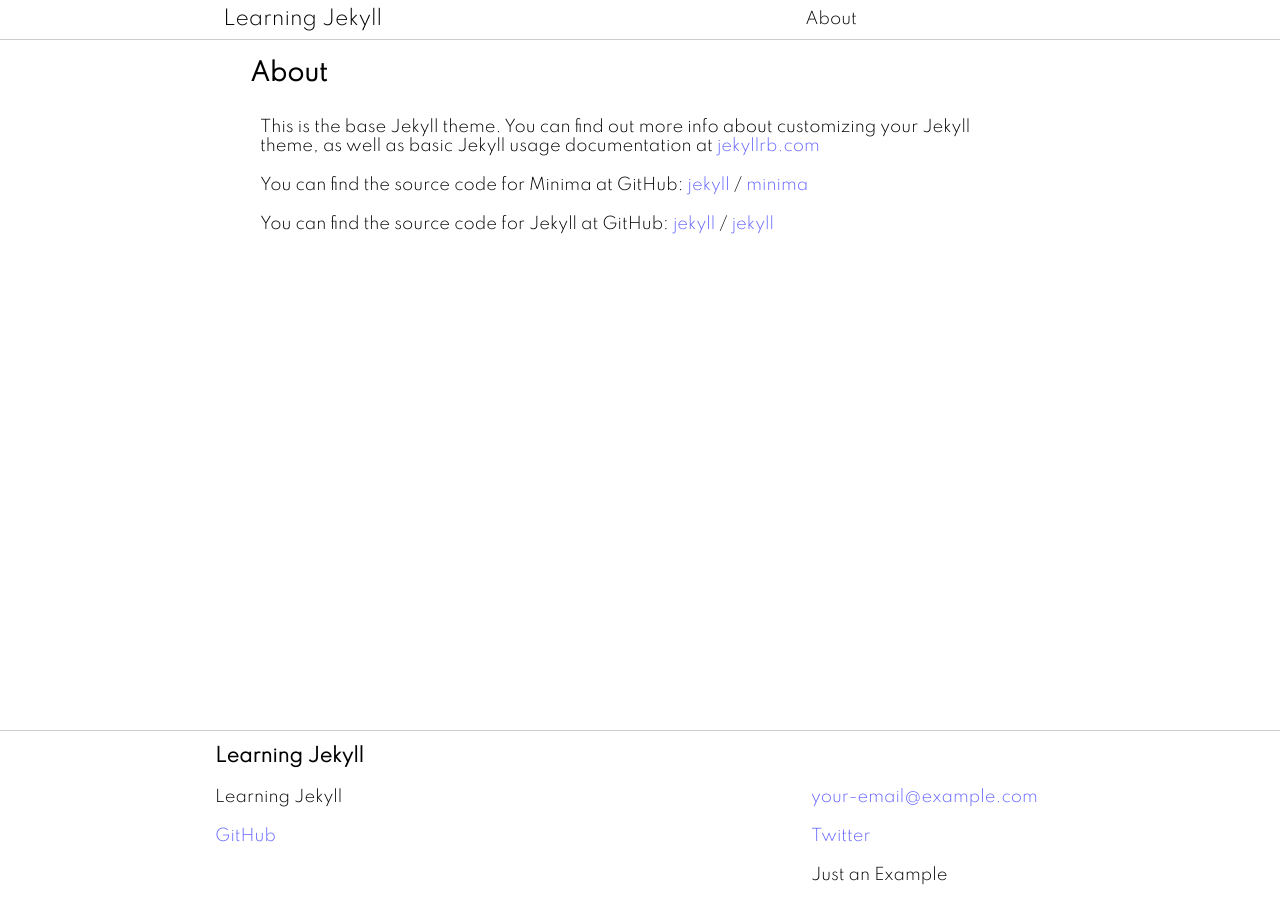
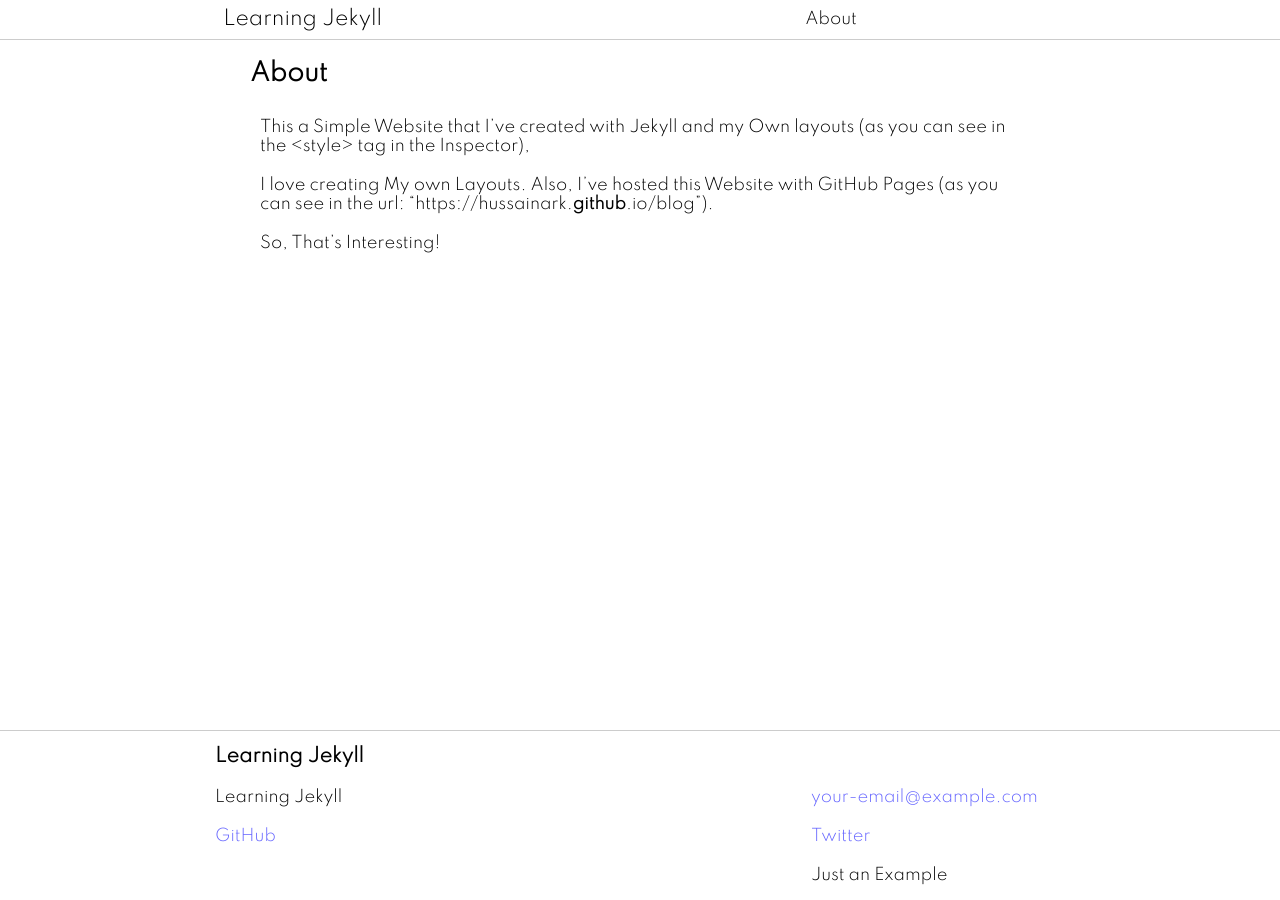
Before and after one commit to HussainARK/blog, a Jekyll site: the page built from about.markdown, in a window 1280 px wide. Built offline with Jekyll 4.4.1, drawn with Linux system fonts in a browser that asks for light colours.

Commit message:
Edited the About Page

```diff
--- a/about.markdown
+++ b/about.markdown
@@ -4,15 +4,8 @@ title: About
 permalink: /about/
 ---
 
-This is the base Jekyll theme. You can find out more info about customizing your Jekyll theme, as well as basic Jekyll usage documentation at [jekyllrb.com](https://jekyllrb.com/)
+This a Simple Website that I've created with Jekyll and my Own layouts (as you can see in the &lt;style&gt; tag in the Inspector),
 
-You can find the source code for Minima at GitHub:
-[jekyll][jekyll-organization] /
-[minima](https://github.com/jekyll/minima)
+I love creating My own Layouts. Also, I've hosted this Website with GitHub Pages (as you can see in the url: "https://hussainark.**github**.io/blog").
 
-You can find the source code for Jekyll at GitHub:
-[jekyll][jekyll-organization] /
-[jekyll](https://github.com/jekyll/jekyll)
-
-
-[jekyll-organization]: https://github.com/jekyll
+So, That's Interesting!
```
